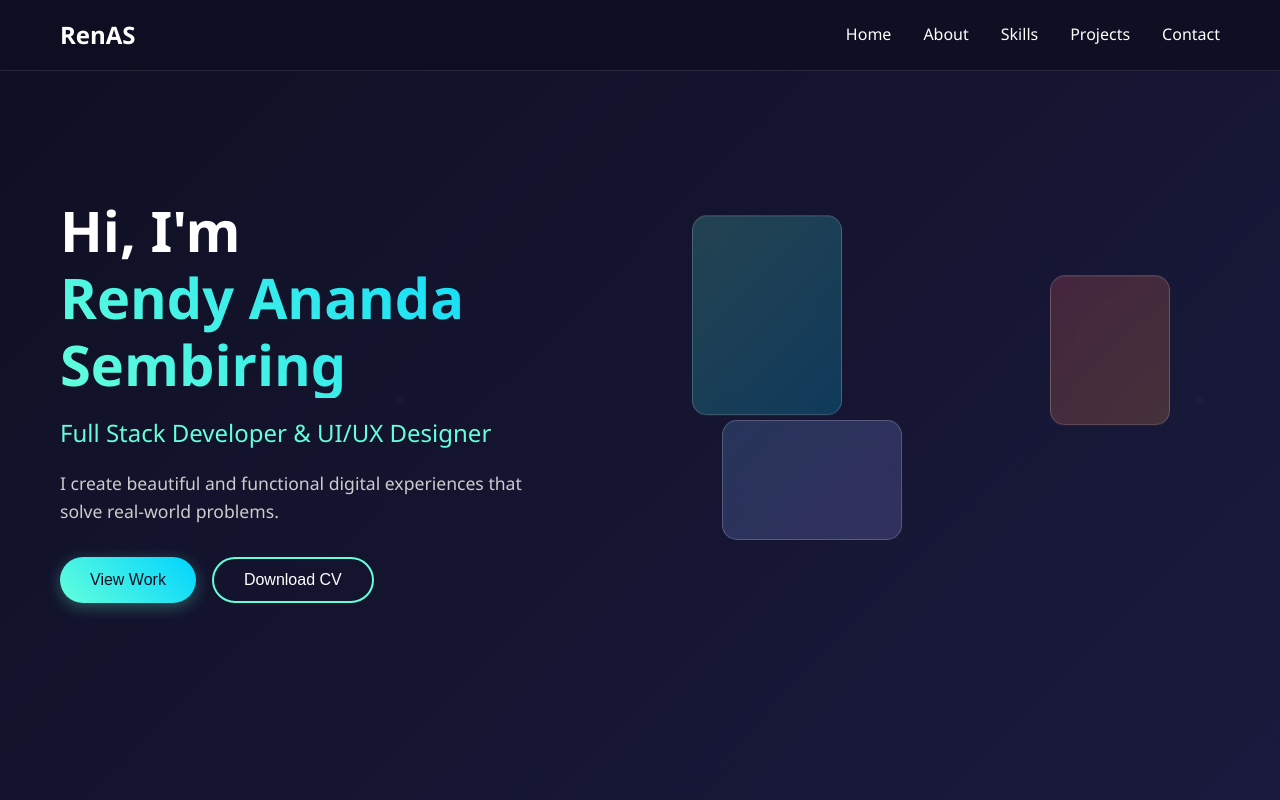
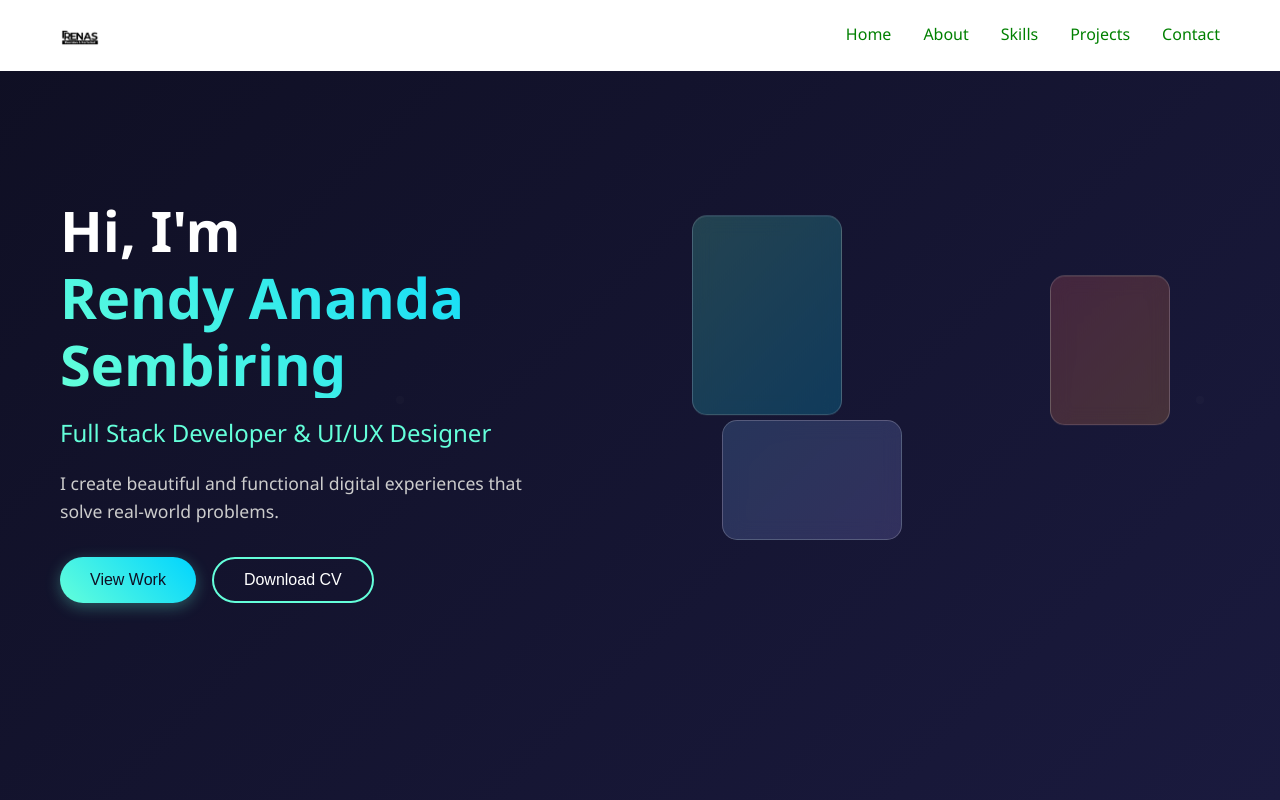
Before and after one commit to rndysmb/my-bio, a plain HTML site: page index.html in a window 1280 px wide. Shown: the top 800 px of the page. Drawn offline with Linux system fonts and the light colour scheme.

Commit message:
Updateagain

```diff
--- a/index.html
+++ b/index.html
@@ -8,12 +8,18 @@
     <script src="script.js"></script>
   </head>
   <body>
-    <!-- Navigation -->
     <nav class="navbar">
       <div class="nav-container">
         <div class="nav-logo">
-          <h2>RenAS</h2>
+          <h2>
+            <img
+              src="logo.png"
+              alt="RenAS Logo"
+              style="width: 40px; vertical-align: middle; margin-right: 8px"
+            />
+          </h2>
         </div>
+
         <div class="nav-menu" id="nav-menu">
           <a href="#home" class="nav-link">Home</a>
           <a href="#about" class="nav-link">About</a>
@@ -21,6 +27,7 @@
           <a href="#projects" class="nav-link">Projects</a>
           <a href="#contact" class="nav-link">Contact</a>
         </div>
+
         <div class="nav-toggle" id="nav-toggle">
           <span></span>
           <span></span>
--- a/style.css
+++ b/style.css
@@ -23,7 +23,7 @@ body {
   position: fixed;
   top: 0;
   width: 100%;
-  background: rgba(15, 15, 35, 0.95);
+  background: #fff;
   backdrop-filter: blur(10px);
   z-index: 1000;
   padding: 1rem 0;
@@ -39,19 +39,13 @@ body {
   align-items: center;
 }
 
-.nav-logo h2 {
-  color: #fff;
-  font-size: 1.5rem;
-  font-weight: bold;
-}
-
 .nav-menu {
   display: flex;
   gap: 2rem;
 }
 
 .nav-link {
-  color: #fff;
+  color: green;
   text-decoration: none;
   transition: all 0.3s ease;
   position: relative;
```
Also changed, not shown: logo.png (added).
